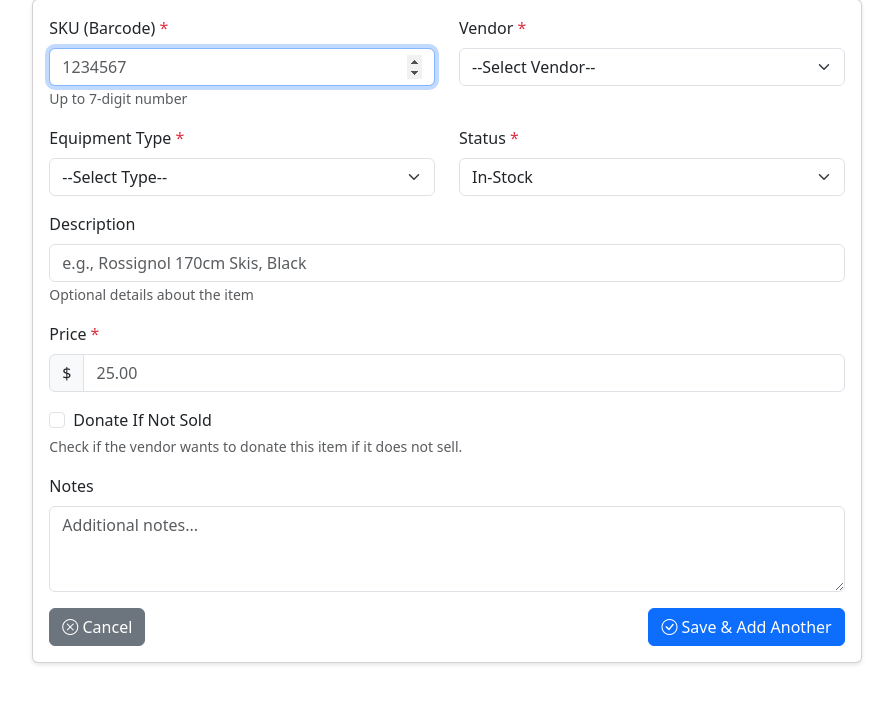
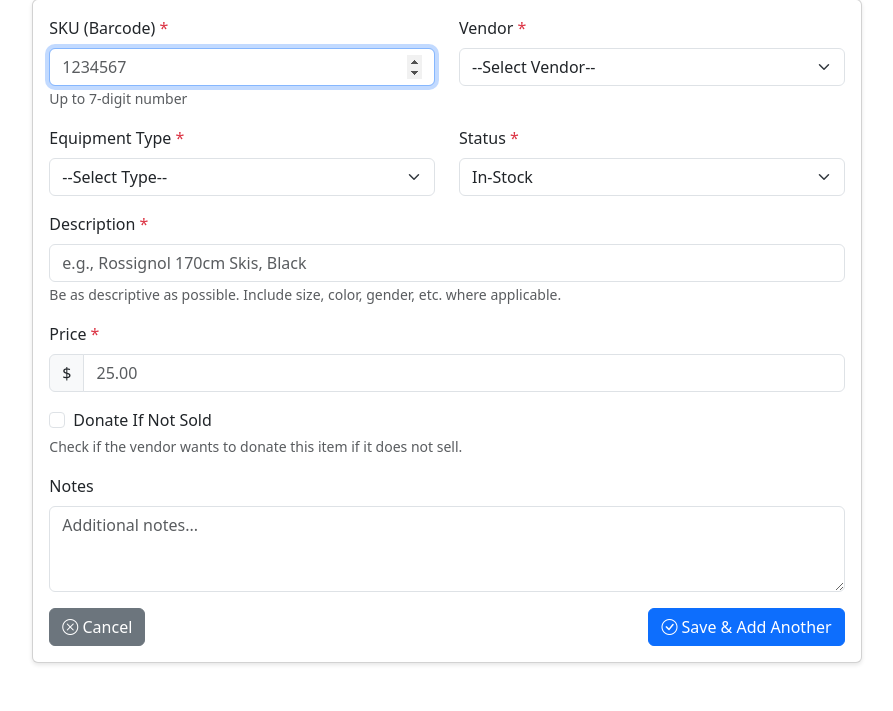
Before and after one commit to jbhenry/skisale_app, a Flask app: page /inventory/new in a window 1280 px wide. Shown: the part 160-871 px from the top of the page, without its empty margins (193-1086 px from the left). Run offline with Flask 3, Linux system fonts and the light colour scheme; data that the repository does not hold is empty; some libraries are stand-ins or nearby versions.

Commit message:
Make inventory description a required field
Enforced both client-side (required attribute) and server-side
(rejects blank/whitespace-only values on create and edit), with test
coverage for the rejection paths. DB column left nullable since one
existing production row has a blank description.

Co-Authored-By: Claude Sonnet 5 <noreply@anthropic.com>
Claude-Session: https://claude.ai/code/session_01Bx6zsoLrBeL3iDTvnxU7LB

```diff
--- a/routes/inventory.py
+++ b/routes/inventory.py
@@ -92,11 +92,15 @@ def inventory_new():
     """Create new inventory item"""
     if request.method == 'POST':
         try:
+            description = request.form.get('description', '').strip()
+            if not description:
+                raise ValueError('Description is required')
+
             item = Inventory(
                 sku=int(request.form['sku']),
                 vendor_id=int(request.form['vendor_id']),
                 equipment_type=request.form['equipment_type'],
-                description=request.form.get('description', '').strip(),
+                description=description,
                 price=float(request.form['price']),
                 status=request.form['status'],
                 donate_if_not_sold=request.form.get('donate_if_not_sold') == 'on',
@@ -136,10 +140,14 @@ def inventory_edit(item_id):
 
     if request.method == 'POST':
         try:
+            description = request.form.get('description', '').strip()
+            if not description:
+                raise ValueError('Description is required')
+
             item.sku = int(request.form['sku'])
             item.vendor_id = int(request.form['vendor_id'])
             item.equipment_type = request.form['equipment_type']
-            item.description = request.form.get('description', '').strip()
+            item.description = description
             item.price = float(request.form['price'])
             item.status = request.form['status']
             item.donate_if_not_sold = request.form.get('donate_if_not_sold') == 'on'
--- a/templates/inventory_form.html
+++ b/templates/inventory_form.html
@@ -92,12 +92,14 @@
 
                     <!-- Description -->
                     <div class="mb-3">
-                        <label for="description" class="form-label">Description</label>
+                        <label for="description" class="form-label">
+                            Description <span class="text-danger">*</span>
+                        </label>
                         <input type="text" class="form-control" id="description"
-                               name="description" maxlength="200"
+                               name="description" required maxlength="200"
                                value="{{ item.description or '' if item else '' }}"
                                placeholder="e.g., Rossignol 170cm Skis, Black">
-                        <small class="text-muted">Optional details about the item</small>
+                         <small class="text-muted">Be as descriptive as possible. Include size, color, gender, etc. where applicable.</small>
                     </div>
 
                     <!-- Price -->
```
Also changed, not shown: tests/test_inventory.py (+43 -0 lines).
